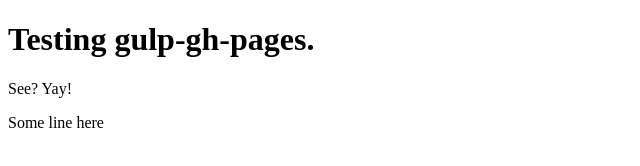
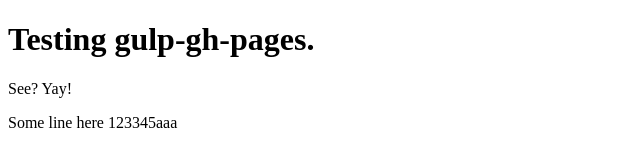
Before and after one commit to moleksiak-mw/webhooks-playground, a website: page index.html in a window 1280 px wide. Shown: the full height of the page, 0-640 px from the left. Drawn offline with Linux system fonts and the light colour scheme.

Commit message:
change in view

```diff
--- a/index.html
+++ b/index.html
@@ -7,6 +7,6 @@
 <body>
   <h1>Testing gulp-gh-pages.</h1>
   <p>See? Yay!</p>
-  <p>Some line here</p>
+  <p>Some line here 123345aaa</p>
 </body>
 </html>
```
